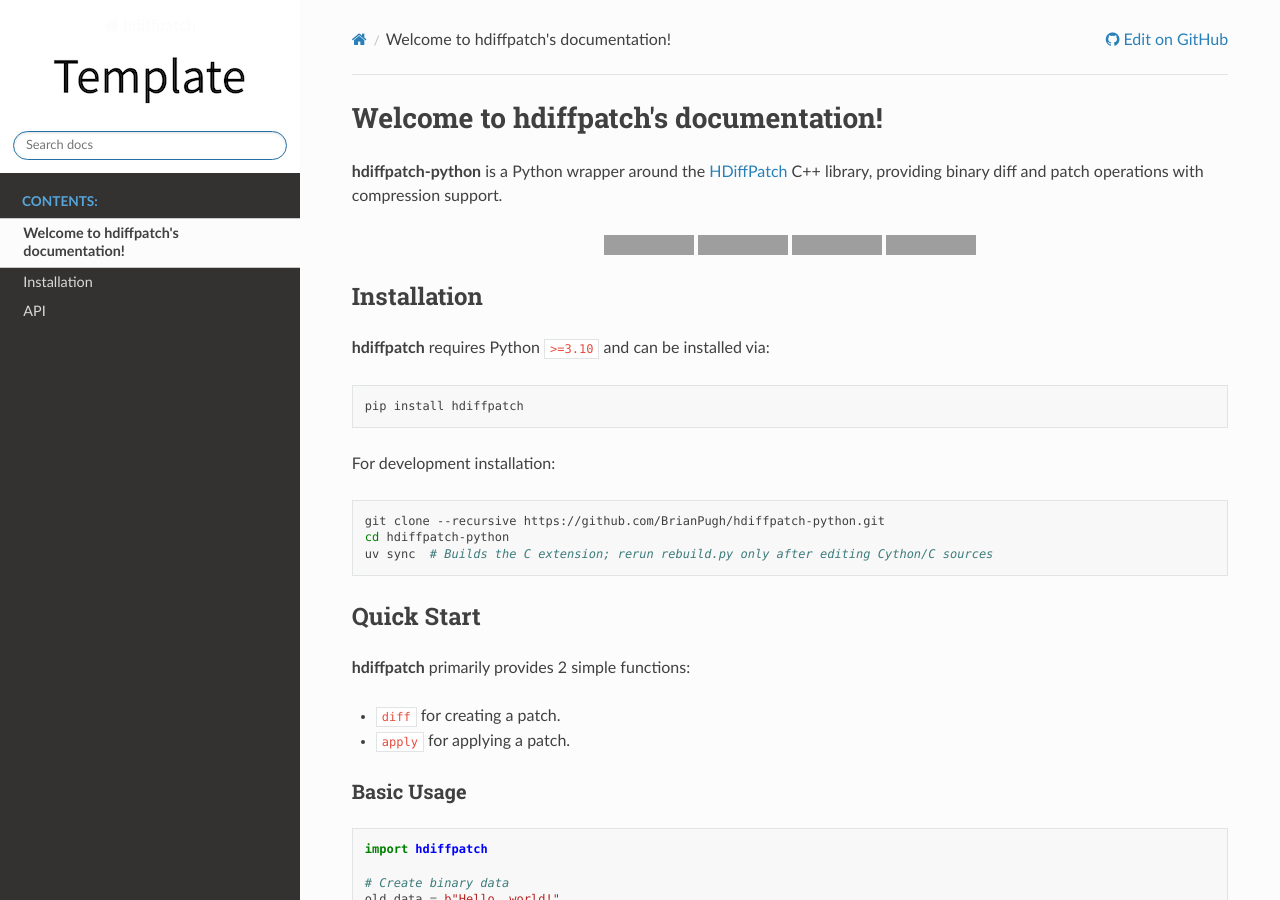
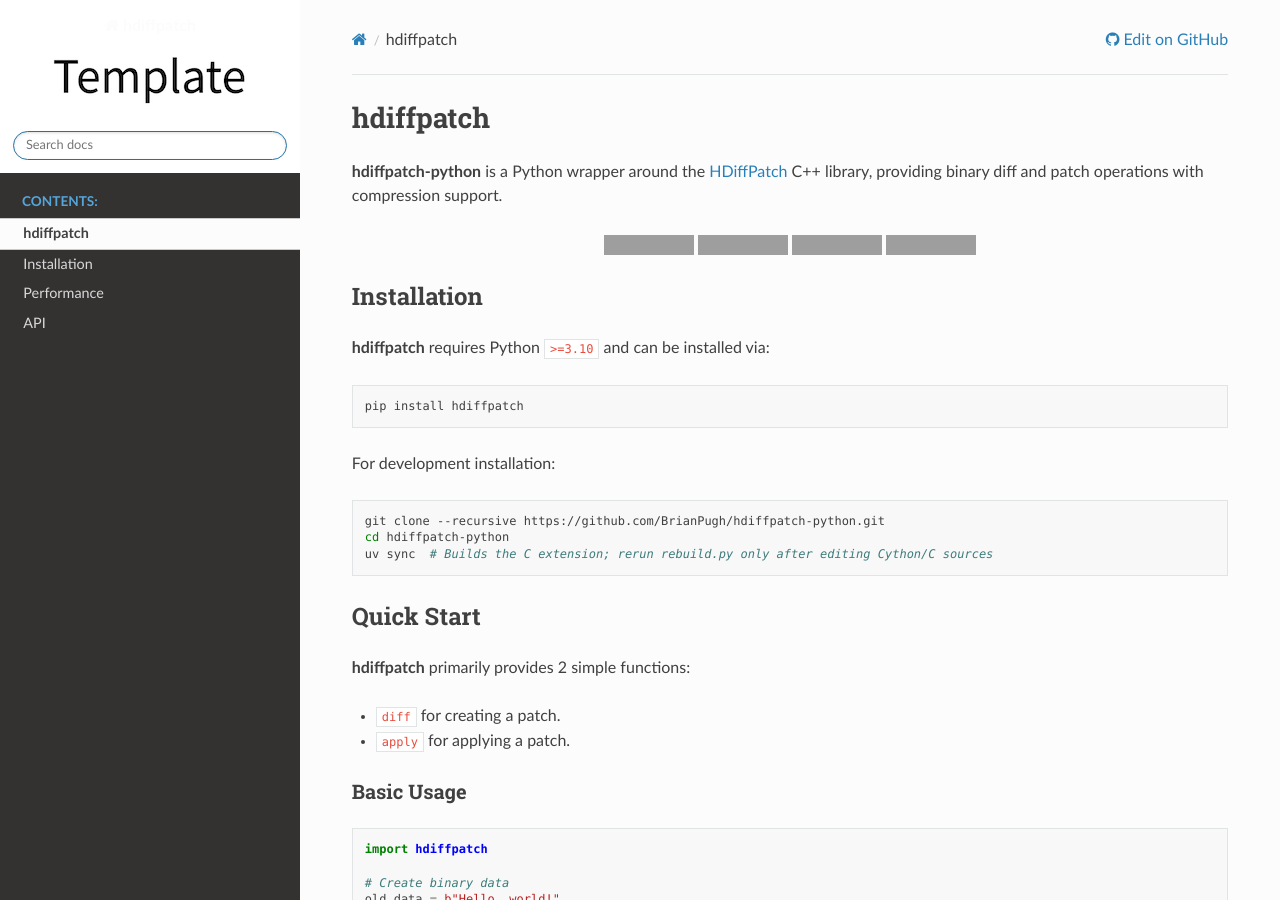
Before and after one commit to BrianPugh/hdiffpatch-python, a Sphinx documentation site: the page built from docs/source/index.rst, in a window 1280 px wide and 900 px high. Built offline with Sphinx 7.4.7 and the Read the Docs theme 3.1.0, drawn with Linux system fonts in a browser that asks for light colours; some of the changed text lies outside the part shown; grey boxes are pictures that could not be loaded.

Commit message:
Add Performance docs page and shorten the index title
Co-Authored-By: Claude Fable 5 <noreply@anthropic.com>
Claude-Session: https://claude.ai/code/session_01T9sn6iFoeDogKzvg5w9ABR

```diff
--- a/docs/source/index.rst
+++ b/docs/source/index.rst
@@ -1,5 +1,5 @@
-Welcome to hdiffpatch's documentation!
-======================================
+hdiffpatch
+==========
 
 .. include:: ../../README.md
    :parser: myst_parser.sphinx_
@@ -10,6 +10,7 @@ Welcome to hdiffpatch's documentation!
 
    self
    Installation
+   Performance
    api
 
 
```
Also changed, not shown: docs/source/Performance.rst (added, +12 -0 lines).
